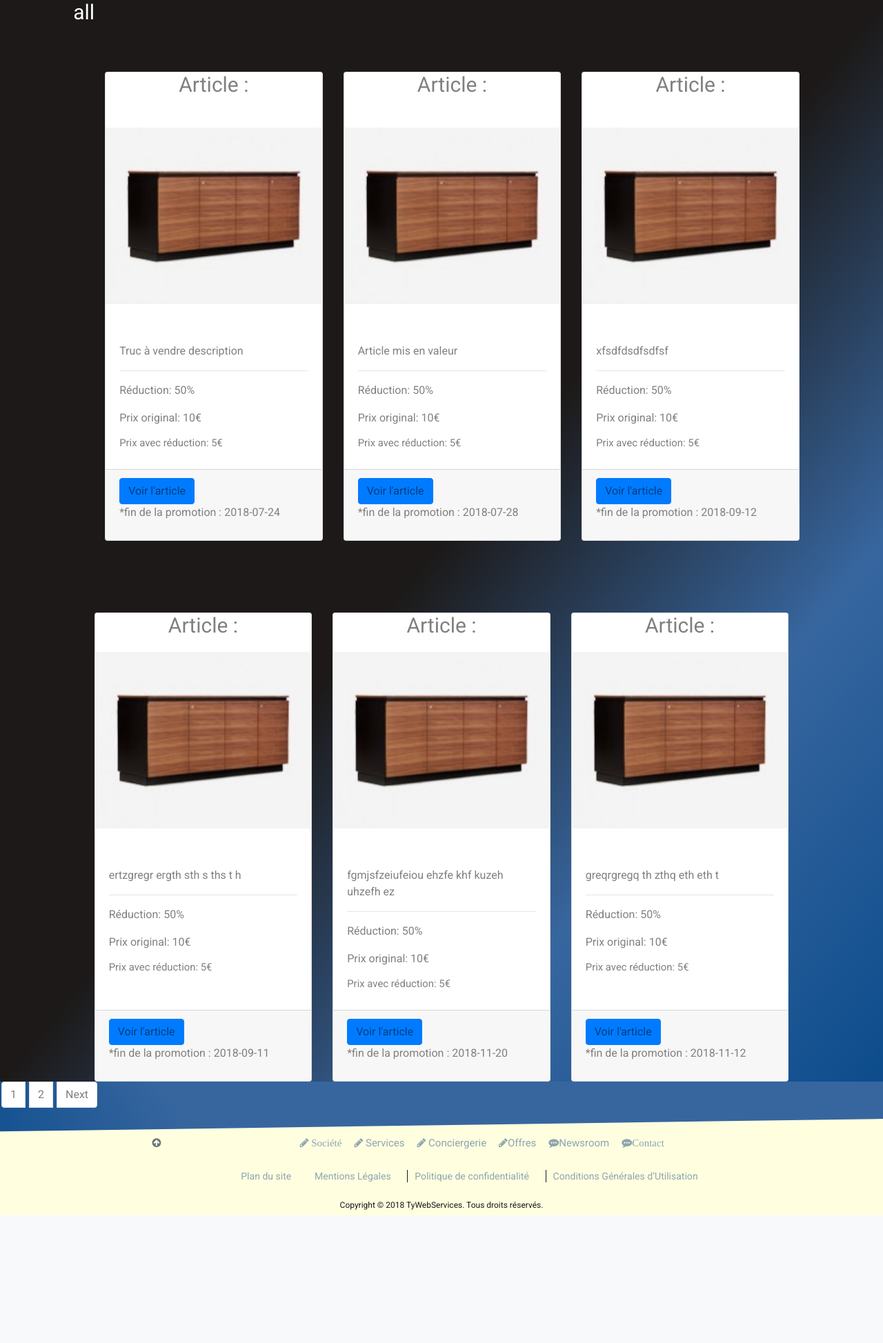
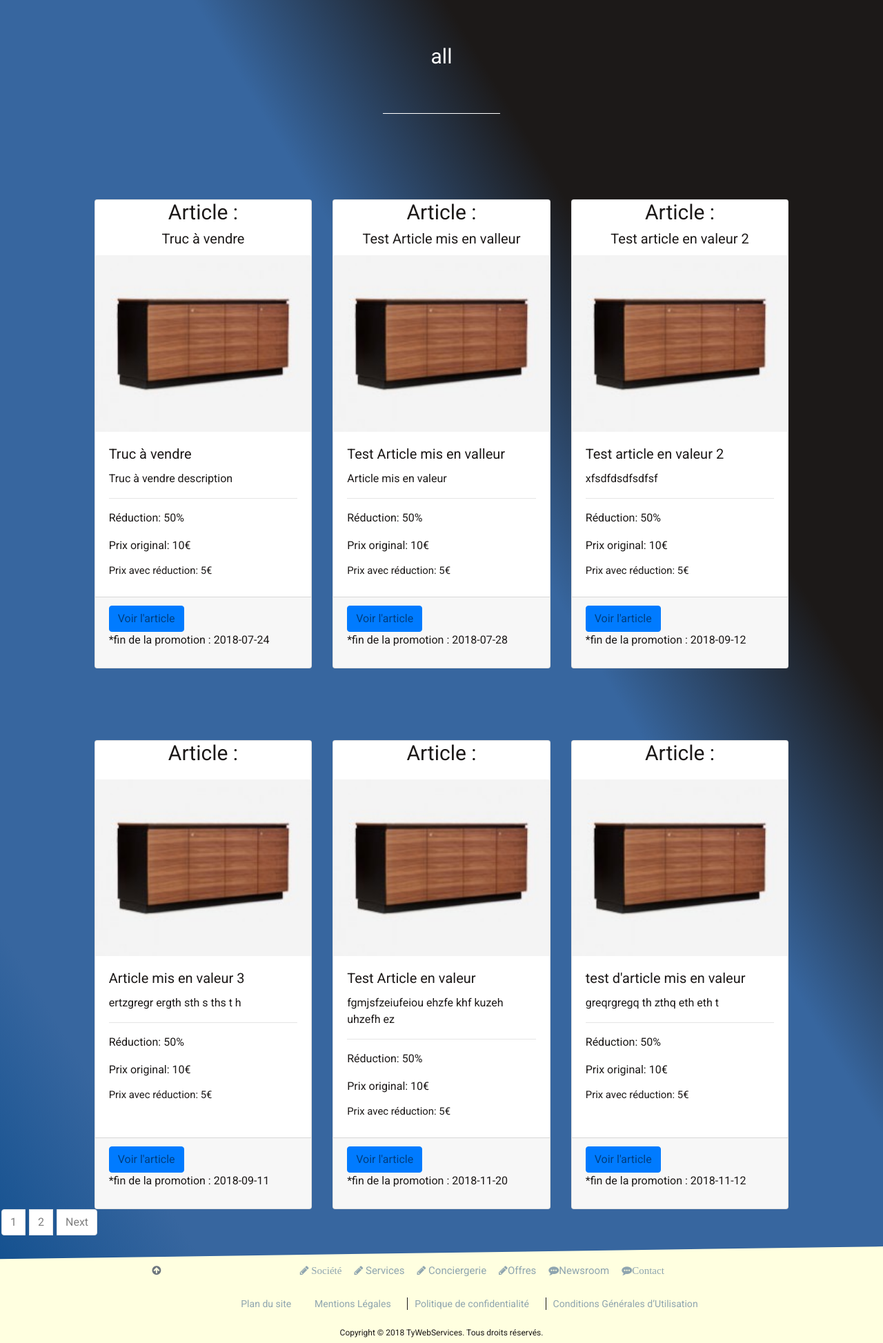
Before and after one commit to Shinfreyr/ConciergerieDuWeb, a PHP site: page /index.php?action=category&type=all&page=1 in a window 1280 px wide. Shown: the part 159-2106 px from the top of the page at 69% size. Before the commit the page ends 1921 px from the top, so only its background shows below. Run offline with PHP 8.4, Linux system fonts and the light colour scheme; data comes from the database, SQL or seed files in the repository; some libraries are stand-ins or nearby versions.

Commit message:
rajout trait et modifs

```diff
--- a/src/Public/css/style.css
+++ b/src/Public/css/style.css
@@ -149,12 +149,33 @@ ul {
         font-size: 0.75em;
         display: inline-block;
 }
-h5{
-    color:#fff;
-}
+
 h1 {
     text-align: center;
     font-size: 1.875em;
+}
+/* petit trait souos titre +++++++++++++++++++++++++++++++++++++++++++*/
+.Pttrait{
+    width:30%;
+    border-color:#000000;
+    border-top-width:1px;
+    margin-left: auto;
+    margin-right: auto;
+    margin-top:0;
+    margin-bottom:20px;
+    width:100%;
+    max-width:170px;
+}
+.Pttraitb{
+    width:30%;
+    border-color:#fff;
+    border-top-width:1px;
+    margin-left: auto;
+    margin-right: auto;
+    margin-top:0;
+    margin-bottom:20px;
+    width:100%;
+    max-width:170px;
 }
 /* cadres border sur les formulaires ++++++++++++++++++++++++++++++++++++++++++++++++++++++++*/
 .bord-form{
@@ -436,7 +457,6 @@ body ++++++++++++++++++++++++++ */
 @media (min-width: 1046px) and (max-width: 1300px) {
 body {
         background-color: #1c1918;
-        color:grey;
         font-family: "Roboto", sans-serif;
         height:auto;
         font-size: 1em;
@@ -494,7 +514,6 @@ font-size:0.929em;
 @media (min-width: 992px) and (max-width: 1046px) {
 body {
         background-color: #1c1918;
-        color:grey;
         font-family: "Roboto", sans-serif;
         height:auto;
         font-size: 0.938em;
@@ -571,7 +590,6 @@ body {
 @media (min-width: 769px) and (max-width: 991px) {
 body {
         background-color: #1c1918;
-        color:grey;
         font-family: "Roboto", sans-serif;
         height:auto;
         font-size: 1.063em;
@@ -677,7 +695,6 @@ font-size:0.929em;
 @media screen and (max-width:991px) {
 body {
         background-color: #1c1918;
-        color:grey;
         font-family: "Roboto", sans-serif;
         height:auto;
         font-size: 1.063em;
@@ -795,7 +812,6 @@ a:hover {
 @media screen and (max-width:768px){
 body {
         background-color: #1c1918;
-        color:grey;
         font-family: "Roboto", sans-serif;
         height:auto;
         font-size: 1.063em;
--- a/src/View/Frontend/categoryView.php
+++ b/src/View/Frontend/categoryView.php
@@ -2,18 +2,17 @@
 <?php $title = "La Conciergerie du Web, Les services !"; ?>
 <?php ob_start(); ?>
 
-<div style="background-image: linear-gradient(to right bottom, #1c1918, #1c1918, #1c1918, #37669f, #0c4c8c);">
+
 <!-- Service Card ++++++++++++++++++++++++++++++++++++++++++++++++++++++++++++++++++++++++++++++++++++++++ -->
-
+<h1 class="alert-heading blanc MgHtBs"><?=htmlspecialchars($_GET['type'])?></h1>
+    <div class="dropdown-divider Pttraitb" ></div>
         <div class="row justify-content-center">
-    <h1 class="alert-heading blanc"><?=htmlspecialchars($_GET['type'])?></h1>
-        <div class="card-deck col-sm-12 col-lg-10" >
-
+            <div class="card-deck col-sm-12 col-lg-10">
                 <?php
                     while ($db1 = $firstRequest->fetch()) {
                         echo
                             '<div class="card col-10">
-                  <h1>Article :</h1><h5 class="card-title">'.htmlspecialchars($db1['nomArticle']).'</h5>
+                            <h1>Article :</h1><h5 class="card-title text-center">'.htmlspecialchars($db1['nomArticle']).'</h5>
                                 <img class="card-img-top" src="src/Public/images/'.htmlspecialchars($db1['imageArticle']).'" alt="Card image cap">
                                 <div class="card-body">
                                     <h5 class="card-title">'.htmlspecialchars($db1['nomArticle']).'</h5>
@@ -31,12 +30,13 @@
                     }
                 ?>
          </div>
+
                 <div class="card-deck col-sm-12 col-lg-10" >
                         <?php
                         while ($db2 = $secondRequest->fetch()) {
                             echo
                                 '<div class="card col-10">
-                <h1>Article :</h1><h5 class="card-title">'.htmlspecialchars($db1['nomArticle']).'</h5>
+                                <h1>Article :</h1><h5 class="card-title text-center">'.htmlspecialchars($db1['nomArticle']).'</h5>
                                 <img class="card-img-top" src="src/Public/images/'.htmlspecialchars($db2['imageArticle']).'" alt="Card image cap">
                                     <div class="card-body">
                                         <h5 class="card-title">'.htmlspecialchars($db2['nomArticle']).'</h5>
@@ -89,7 +89,7 @@
         ?>
     </ul>
 </nav>
-</div>
+
 <?php
     $content = ob_get_clean();
     require('template.php');
--- a/src/View/Frontend/connectionView.php
+++ b/src/View/Frontend/connectionView.php
@@ -11,7 +11,8 @@
 
 <!-- Welcome message +++++++++++++++++++++++++++++++++++++++++++++++++++++++++++++++++++++++++++++++++++++ -->
 <div class="alert welcome col-12 text-center" id="up" role="alert">
-    <h1 class="alert-heading">Connection</h1>
+    <h1 class="alert-headin MgHtBsg">Connection</h1>
+    <div class="dropdown-divider Pttraitb" ></div>
     <p class="mb-0">Connectez vous ici !</p>
     <hr>
     <p class="mb-0">Profitez de nos offres en vous connectant !</p>
--- a/src/View/Frontend/inscriptionView.php
+++ b/src/View/Frontend/inscriptionView.php
@@ -11,6 +11,7 @@
                     <div class="col" >
                             <div class="alert welcome hauteurclass someClass parallax blanc" role="alert" >
                                 <h1 class=" MgHtBs">Inscription à la Conciergerie du WEB</h1>
+                                <div class="dropdown-divider Pttraitb" ></div>
                                     <div id="contImgTxt">
                                         <div class="element col-xl-11 offset-xl-1">
                                         <p class="mb-0">Dans le cadre de la nouvelle Réglementation Générale sur la Protection des Données, nous vous informons que toutes vos informations enregistrées sur notre site, resteront confidentielles et pouront être supprimées à tout moment par vos soins. </p>
```
Also changed, not shown: src/View/Frontend/indexView.php (+6 -3 lines), src/Public/images/mains.jpg. Lines whose indentation alone changed are shown as unchanged.
